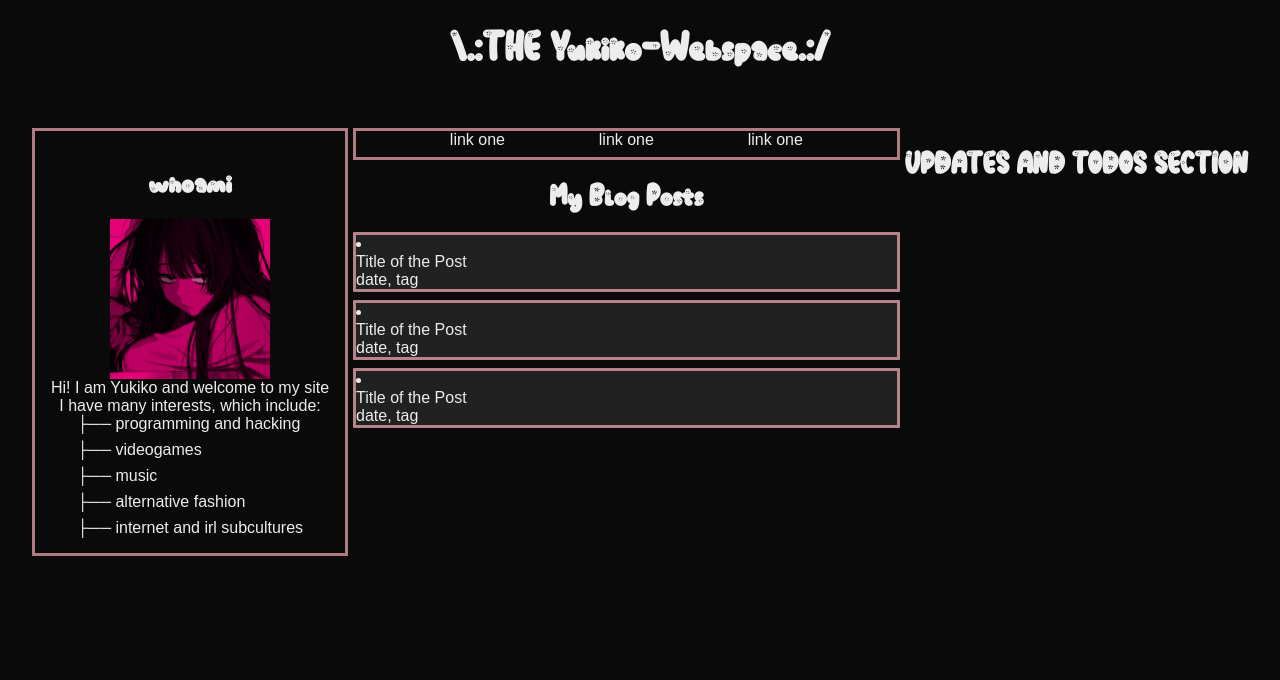
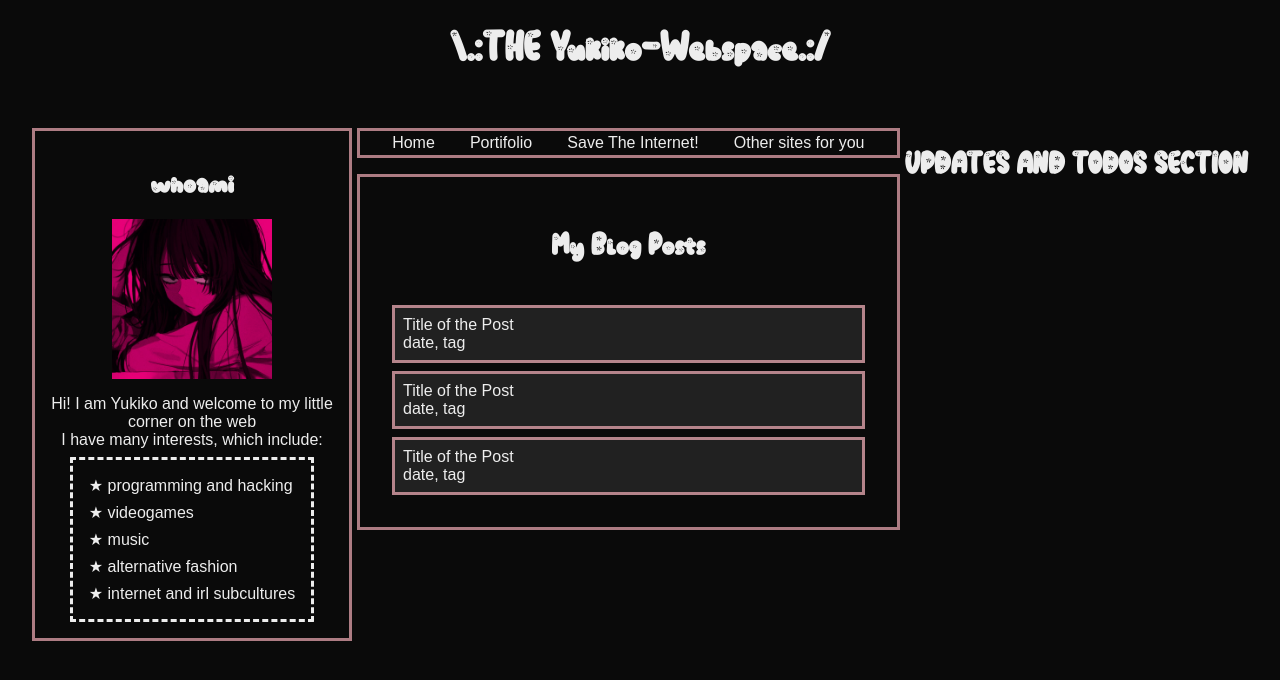
Before and after one commit to PumpkinBrain/Yukiko-Webspace, a Next.js app: page / in a window 1280 px wide. Shown: the top 680 px of the page. Built offline with nearby package versions, Linux system fonts and the light colour scheme.

Commit message:
updated home page and workflow

```diff
--- a/src/components/sections/AboutMe.tsx
+++ b/src/components/sections/AboutMe.tsx
@@ -6,7 +6,7 @@ const AboutMeSection: React.FC = () => {
     <div className={styles.aboutMe}>
       <h2>whoami</h2>
       <img src="/profilepic.jpg" alt="very cool and epic profile picture" />
-      <p>Hi! I am Yukiko and welcome to my site</p>
+      <p>Hi! I am Yukiko and welcome to my little corner on the web</p>
       <p>I have many interests, which include:</p>
       <ul>
         <li>programming and hacking</li>
--- a/src/components/sections/NavigationBar.tsx
+++ b/src/components/sections/NavigationBar.tsx
@@ -5,9 +5,10 @@ const NavigationBar: React.FC = () => {
   return (
     <div>
       <ul className={styles.linksList}>
-        <li><a>link one</a></li>
-        <li><a>link one</a></li>
-        <li><a>link one</a></li>
+        <a href="">Home</a>
+        <a href="">Portifolio</a>
+        <a href="">Save The Internet!</a>
+        <a href="">Other sites for you</a>
       </ul>
     </div>
   )
--- a/src/styles/components/AboutMe.module.css
+++ b/src/styles/components/AboutMe.module.css
@@ -1,20 +1,28 @@
 .aboutMe{
+    max-width: 20em;
     display: flex;
     flex-direction: column;
     align-items: center;
     border-color: var(--section-box);
     border-style: solid;
-    padding: 1em
+    padding: 1em;
+    text-align: center;
 }
 
 .aboutMe ul{
-    list-style:none
+    list-style:none;
+    text-align: justify;
+    border-style: dashed;
+    border-radius: 1px;
+    padding: 1em;
+    margin-top: 0.5em;
 }
 
 .aboutMe li::before{
-    content: "├── ";
+    content: "★ ";
 }
 
 .aboutMe img{
     max-width: 10em;
+    margin-bottom: 1em;
 }
--- a/src/styles/components/BlogList.module.css
+++ b/src/styles/components/BlogList.module.css
@@ -1,10 +1,19 @@
 .blogList{
-    flex: 1
+    flex: 1;
+    border-color: var(--section-box);
+    border-style: solid;
+    padding: 2em;
+    margin-top: 1em;
+}
+
+.blogList h2 {
+  margin-bottom: 1em;
 }
 
 .blogListItem{
     background-color: #212121;
-    border-radius: 1px;
     border-style: solid;
     border-color: var(--section-box);
+    list-style: none;
+    padding: 0.5em;
 }
--- a/src/styles/components/NavigationBar.module.css
+++ b/src/styles/components/NavigationBar.module.css
@@ -2,7 +2,14 @@
   display: flex;
   flex-direction: row;
   justify-content: space-evenly;
+  align-items: center;
   border-style: solid;
   border-color: var(--section-box);
   list-style: none;
+  text-align: center;
 }
+
+.linksList a {
+  height: 100%;
+  padding: 3px;
+}
```
